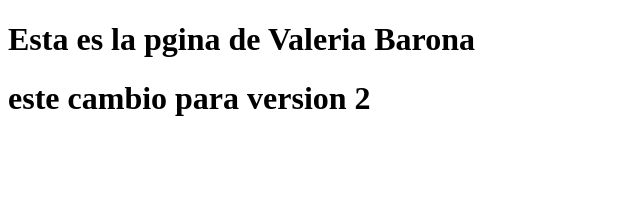
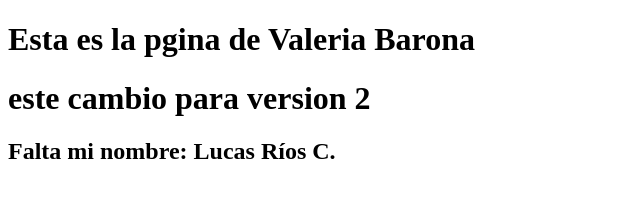
Before and after one commit to ValeriaBarona1/mi-pagina-web, a plain HTML site: page index.html in a window 1280 px wide. Shown: the whole page, without its empty margins (0-640 px from the left). Drawn offline with Linux system fonts and the light colour scheme.

Commit message:
versión mejoraada de la página de Valeria

```diff
--- a/index.html
+++ b/index.html
@@ -8,5 +8,6 @@
 <body>
     <h1>Esta es la pgina de Valeria Barona</h1>
     <h1>este cambio para version 2</h1>
+    <h2>Falta mi nombre: Lucas Ríos C.</h2>
 </body>
 </html>
```
